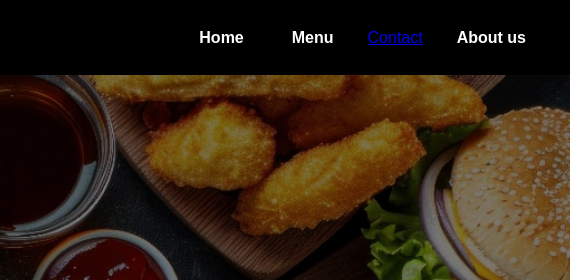
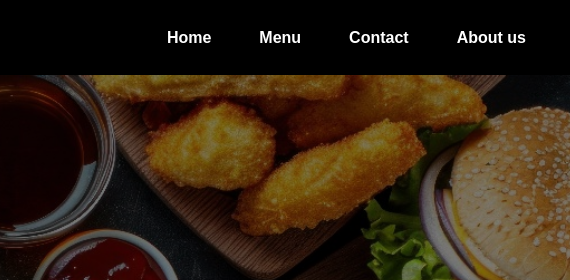
Before and after one commit to Mabdullahrabbani/THETA-FOODS-Website-, a plain HTML site: page index.html in a window 1280 px wide. Shown: the top 280 px of the page, 710-1280 px from the left. Drawn offline with Linux system fonts and the light colour scheme.

Commit message:
Update index.html

```diff
--- a/index.html
+++ b/index.html
@@ -18,7 +18,7 @@
         <ul>
             <li><a href="index.html" class="nav-btn">Home</a></li>
             <li><a href="menu.html" class="nav-btn">Menu</a></li>
-            <li><a href="contactpage.html">Contact</a></li>
+              <li><a href="contactpage.html" class="nav-btn active">Contact</a></li>
             <li><a href="aboutus.html" class="nav-btn">About us</a></li>
         </ul>
     </nav>
```
